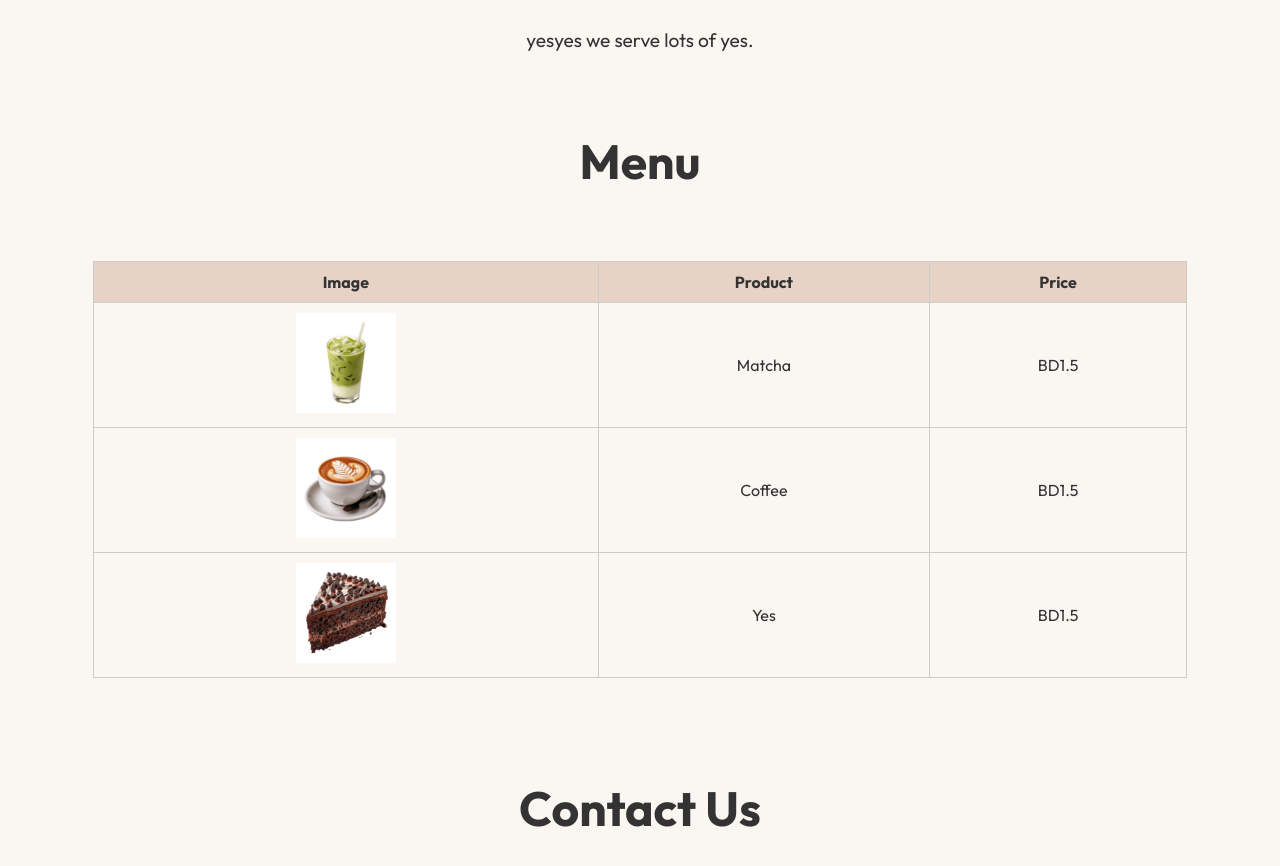
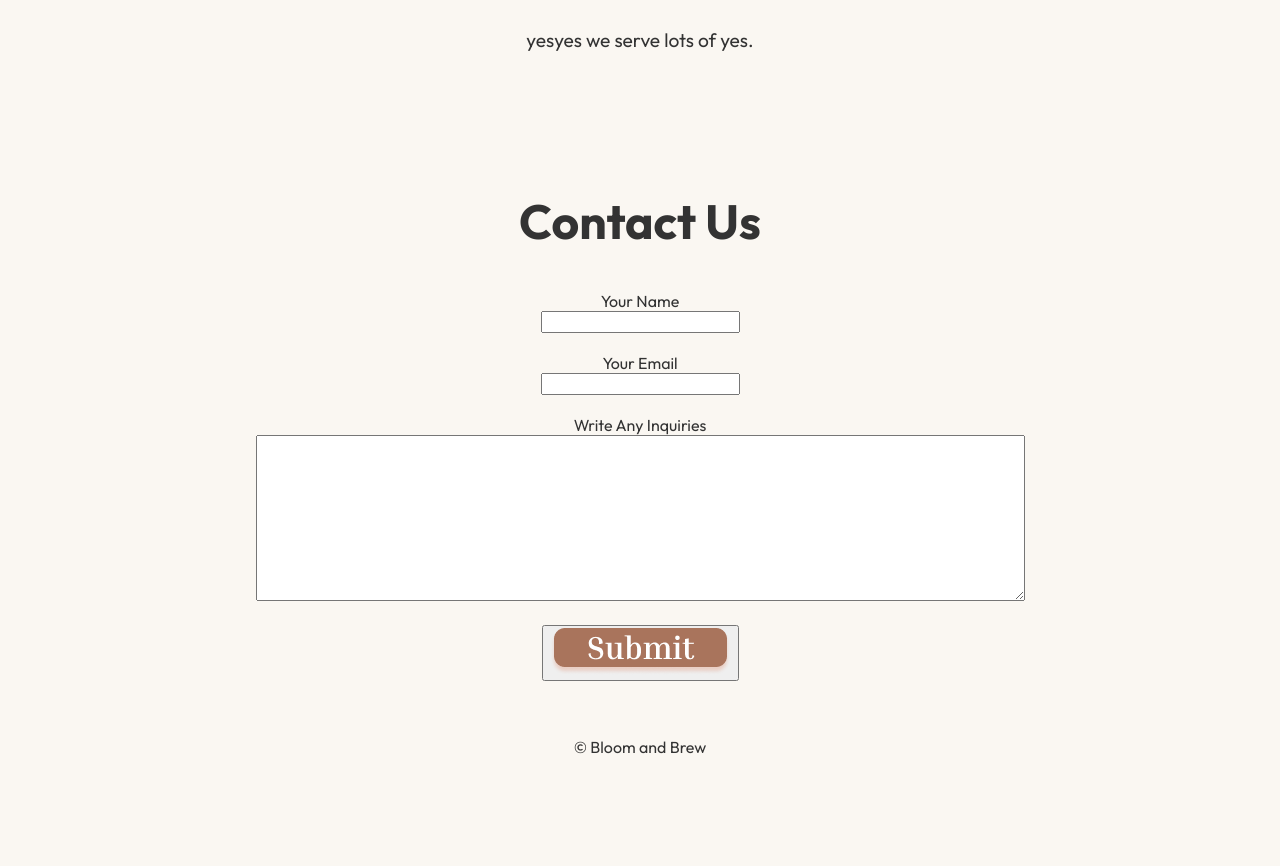
Before and after one commit to danishaeli/new-test, a plain HTML site: page index.html in a window 1280 px wide. Shown: the part 680-1546 px from the top of the page. After the commit the page ends 1453 px from the top, so only its background shows below. Drawn offline with Linux system fonts and the light colour scheme.

Commit message:
Update index.html

```diff
--- a/index.html
+++ b/index.html
@@ -18,10 +18,10 @@
             <a href="#home">Home</a>
           </li>
            <li>
-            <a href="#menu">Menu</a>
+            <a href="menu.html">Menu</a>
           </li>
            <li>
-            <a href="#contactus">Contact Us</a>
+            <a href="contact.html">Contact Us</a>
           </li>
         </ul>
       </nav>
@@ -39,49 +39,7 @@
         <h2>About Us</h2>
         <p>yesyes we serve lots of yes.</p>
       </div>
-      <h2>Menu</h2>
-      <div id="menu">
-        <table class="table">
-          <tr>
-           <th>Image</th>
-            <th>Product</th>
-            <th>Price</th>
-          </tr>
-          <tr>
-            <td>
-            <img src="1.png" alt="yes">
-            </td>
-            <td>
-            Matcha
-            </td>
-            <td>
-            BD1.5
-            </td>
-          </tr>
-          <tr>
-            <td>
-            <img src="2.png" alt="yes">
-            </td>
-            <td>
-           Coffee
-            </td>
-            <td>
-            BD1.5
-            </td>
-          </tr>
-          <tr>
-            <td>
-            <img src="3.png" alt="yes">
-            </td>
-            <td>
-            Yes
-            </td>
-            <td>
-            BD1.5
-            </td>
-          </tr>
-        </table>
-      </div>
+
 
       <div id="contactus">
       <div class="contact">
```
